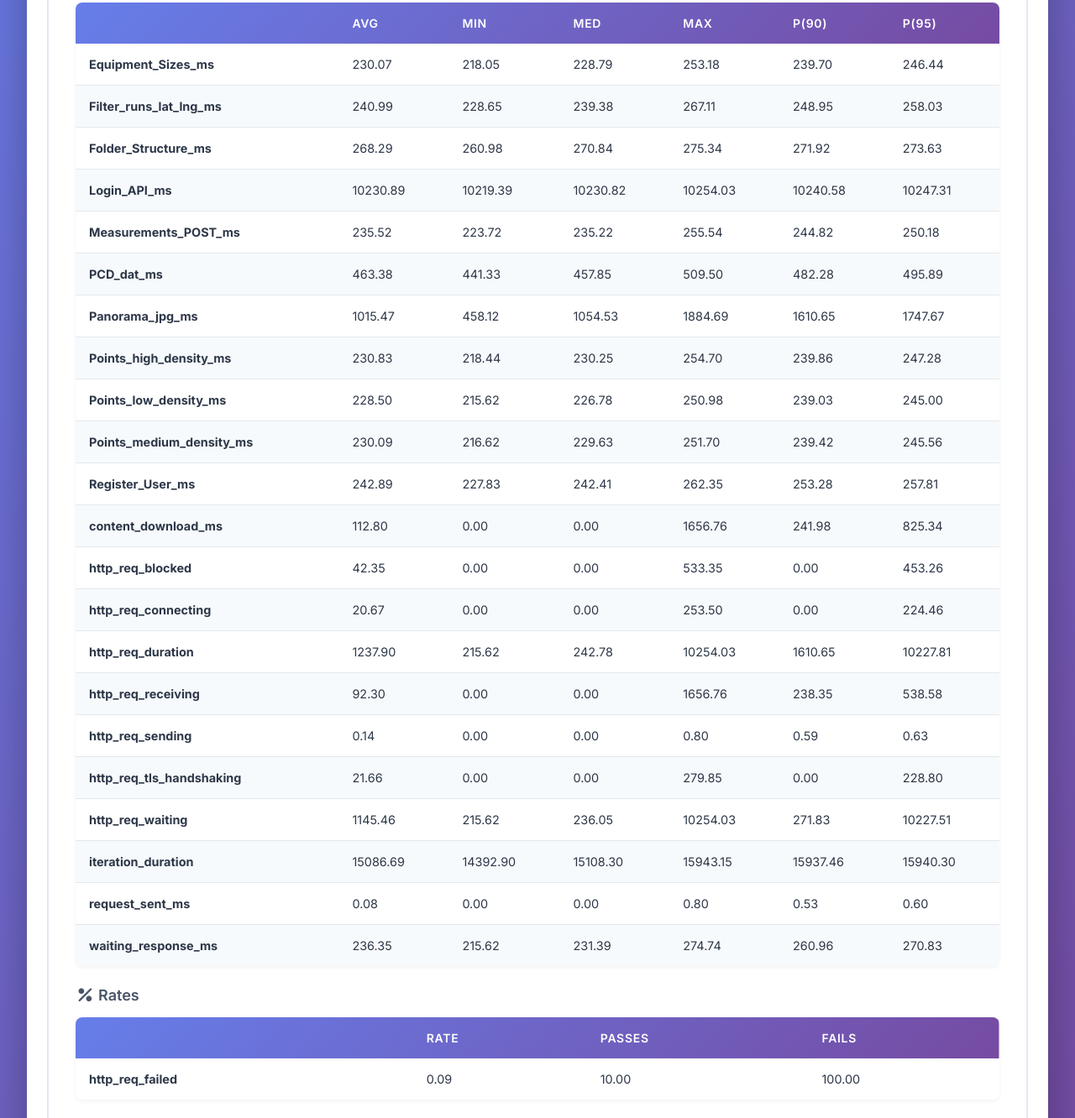
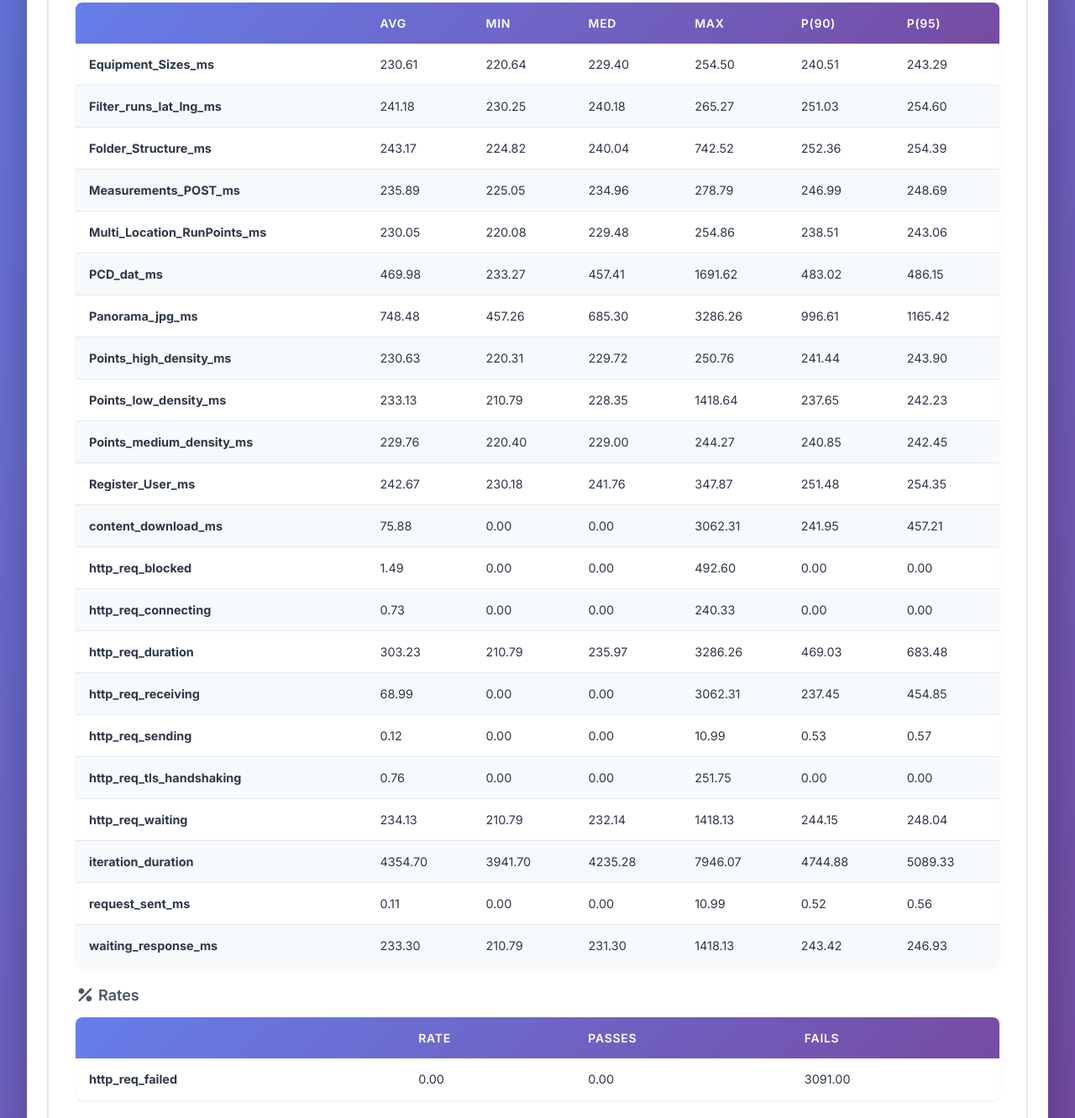
Before and after one commit to sandeephcr/lidarviewerloadtesting, a website: page index.html in a window 1280 px wide. Shown: the part 448-1780 px from the top of the page at 84% size. Drawn offline with Linux system fonts and the light colour scheme.

Commit message:
Added multi location get run points case

```diff
--- a/index.html
+++ b/index.html
@@ -10,7 +10,7 @@
     <link href="https://fonts.googleapis.com/css2?family=Inter:wght@300;400;500;600;700&display=swap" rel="stylesheet">
 
     <meta name="viewport" content="width=device-width, initial-scale=1.0" />
-    <title>Test Report: 2026-03-18 10:33</title>
+    <title>Test Report: 2026-03-18 11:43</title>
     <style>
       * {
         margin: 0;
@@ -473,7 +473,7 @@
       <header>
         <h1>
           <svg width="50" height="45" viewBox="0 0 50 45" fill="none"><path d="M31.968 34.681a2.007 2.007 0 002.011-2.003c0-1.106-.9-2.003-2.011-2.003a2.007 2.007 0 00-2.012 2.003c0 1.106.9 2.003 2.012 2.003z" fill="white"></path><path d="M39.575 0L27.154 16.883 16.729 9.31 0 45h50L39.575 0zM23.663 37.17l-2.97-4.072v4.072h-2.751V22.038l2.75 1.989v7.66l3.659-5.014 2.086 1.51-3.071 4.21 3.486 4.776h-3.189v.001zm8.305.17c-2.586 0-4.681-2.088-4.681-4.662 0-1.025.332-1.972.896-2.743l4.695-6.435 2.086 1.51-2.239 3.07a4.667 4.667 0 013.924 4.6c0 2.572-2.095 4.66-4.681 4.66z" fill="white"></path></svg>
-          Test Report: 2026-03-18 10:33
+          Test Report: 2026-03-18 11:43
         </h1>
       </header>
 
@@ -484,16 +484,16 @@
             <i class="fas fa-globe icon"></i>
             <h4>Total Requests</h4>
             <div class="metric-value">
-              110
+              3091
 
             </div>
           </div>
 
 
-            <div class="metric-card danger">
-              <i class="fas fa-times-circle icon"></i>
+            <div class="metric-card success">
+              <i class="fas fa-check-circle icon"></i>
               <h4>Failed Requests</h4>
-              <div class="metric-value">10</div>
+              <div class="metric-value">0</div>
             </div>
 
 
@@ -503,10 +503,10 @@
             <div class="metric-value">0</div>
           </div>
 
-          <div class="metric-card danger">
+          <div class="metric-card success">
             <i class="fas fa-eye icon"></i>
             <h4>Failed Checks</h4>
-            <div class="metric-value">10</div>
+            <div class="metric-value">0</div>
           </div>
         </div>
 
@@ -542,374 +542,374 @@
               <tr>
                 <td><b>Equipment_Sizes_ms</b></td>
 
-                  <td class="">230.07</td>
+                  <td class="">230.61</td>
 
-                  <td class="">218.05</td>
+                  <td class="">220.64</td>
 
-                  <td class="">228.79</td>
+                  <td class="">229.40</td>
 
-                  <td class="">253.18</td>
+                  <td class="">254.50</td>
 
-                  <td class="">239.70</td>
+                  <td class="">240.51</td>
 
-                  <td class="">246.44</td>
+                  <td class="">243.29</td>
 
               </tr>
 
               <tr>
                 <td><b>Filter_runs_lat_lng_ms</b></td>
 
-                  <td class="">240.99</td>
+                  <td class="">241.18</td>
 
-                  <td class="">228.65</td>
+                  <td class="">230.25</td>
 
-                  <td class="">239.38</td>
+                  <td class="">240.18</td>
 
-                  <td class="">267.11</td>
+                  <td class="">265.27</td>
 
-                  <td class="">248.95</td>
+                  <td class="">251.03</td>
 
-                  <td class="">258.03</td>
+                  <td class="">254.60</td>
 
               </tr>
 
               <tr>
                 <td><b>Folder_Structure_ms</b></td>
 
-                  <td class="">268.29</td>
+                  <td class="">243.17</td>
 
-                  <td class="">260.98</td>
+                  <td class="">224.82</td>
 
-                  <td class="">270.84</td>
+                  <td class="">240.04</td>
 
-                  <td class="">275.34</td>
+                  <td class="">742.52</td>
 
-                  <td class="">271.92</td>
+                  <td class="">252.36</td>
 
-                  <td class="">273.63</td>
-
-              </tr>
-
-              <tr>
-                <td><b>Login_API_ms</b></td>
-
-                  <td class="">10230.89</td>
-
-                  <td class="">10219.39</td>
-
-                  <td class="">10230.82</td>
-
-                  <td class="">10254.03</td>
-
-                  <td class="">10240.58</td>
-
-                  <td class="">10247.31</td>
+                  <td class="">254.39</td>
 
               </tr>
 
               <tr>
                 <td><b>Measurements_POST_ms</b></td>
 
-                  <td class="">235.52</td>
+                  <td class="">235.89</td>
 
-                  <td class="">223.72</td>
+                  <td class="">225.05</td>
 
-                  <td class="">235.22</td>
+                  <td class="">234.96</td>
 
-                  <td class="">255.54</td>
+                  <td class="">278.79</td>
 
-                  <td class="">244.82</td>
+                  <td class="">246.99</td>
 
-                  <td class="">250.18</td>
+                  <td class="">248.69</td>
+
+              </tr>
+
+              <tr>
+                <td><b>Multi_Location_RunPoints_ms</b></td>
+
+                  <td class="">230.05</td>
+
+                  <td class="">220.08</td>
+
+                  <td class="">229.48</td>
+
+                  <td class="">254.86</td>
+
+                  <td class="">238.51</td>
+
+                  <td class="">243.06</td>
 
               </tr>
 
               <tr>
                 <td><b>PCD_dat_ms</b></td>
 
-                  <td class="">463.38</td>
+                  <td class="">469.98</td>
 
-                  <td class="">441.33</td>
+                  <td class="">233.27</td>
 
-                  <td class="">457.85</td>
+                  <td class="">457.41</td>
 
-                  <td class="">509.50</td>
+                  <td class="">1691.62</td>
 
-                  <td class="">482.28</td>
+                  <td class="">483.02</td>
 
-                  <td class="">495.89</td>
+                  <td class="">486.15</td>
 
               </tr>
 
               <tr>
                 <td><b>Panorama_jpg_ms</b></td>
 
-                  <td class="">1015.47</td>
+                  <td class="">748.48</td>
 
-                  <td class="">458.12</td>
+                  <td class="">457.26</td>
 
-                  <td class="">1054.53</td>
+                  <td class="">685.30</td>
 
-                  <td class="">1884.69</td>
+                  <td class="">3286.26</td>
 
-                  <td class="">1610.65</td>
+                  <td class="">996.61</td>
 
-                  <td class="">1747.67</td>
+                  <td class="">1165.42</td>
 
               </tr>
 
               <tr>
                 <td><b>Points_high_density_ms</b></td>
 
-                  <td class="">230.83</td>
+                  <td class="">230.63</td>
 
-                  <td class="">218.44</td>
+                  <td class="">220.31</td>
 
-                  <td class="">230.25</td>
+                  <td class="">229.72</td>
 
-                  <td class="">254.70</td>
+                  <td class="">250.76</td>
 
-                  <td class="">239.86</td>
+                  <td class="">241.44</td>
 
-                  <td class="">247.28</td>
+                  <td class="">243.90</td>
 
               </tr>
 
               <tr>
                 <td><b>Points_low_density_ms</b></td>
 
-                  <td class="">228.50</td>
+                  <td class="">233.13</td>
 
-                  <td class="">215.62</td>
+                  <td class="">210.79</td>
 
-                  <td class="">226.78</td>
+                  <td class="">228.35</td>
 
-                  <td class="">250.98</td>
+                  <td class="">1418.64</td>
 
-                  <td class="">239.03</td>
+                  <td class="">237.65</td>
 
-                  <td class="">245.00</td>
+                  <td class="">242.23</td>
 
               </tr>
 
               <tr>
                 <td><b>Points_medium_density_ms</b></td>
 
-                  <td class="">230.09</td>
+                  <td class="">229.76</td>
 
-                  <td class="">216.62</td>
+                  <td class="">220.40</td>
 
-                  <td class="">229.63</td>
+                  <td class="">229.00</td>
 
-                  <td class="">251.70</td>
+                  <td class="">244.27</td>
 
-                  <td class="">239.42</td>
+                  <td class="">240.85</td>
 
-                  <td class="">245.56</td>
+                  <td class="">242.45</td>
 
               </tr>
 
               <tr>
                 <td><b>Register_User_ms</b></td>
 
-                  <td class="">242.89</td>
+                  <td class="">242.67</td>
 
-                  <td class="">227.83</td>
+                  <td class="">230.18</td>
 
-                  <td class="">242.41</td>
+                  <td class="">241.76</td>
 
-                  <td class="">262.35</td>
+                  <td class="">347.87</td>
 
-                  <td class="">253.28</td>
+                  <td class="">251.48</td>
 
-                  <td class="">257.81</td>
+                  <td class="">254.35</td>
 
               </tr>
 
               <tr>
                 <td><b>content_download_ms</b></td>
 
-                  <td class="">112.80</td>
+                  <td class="">75.88</td>
 
                   <td class="">0.00</td>
 
                   <td class="">0.00</td>
 
-                  <td class="">1656.76</td>
+                  <td class="">3062.31</td>
 
-                  <td class="">241.98</td>
+                  <td class="">241.95</td>
 
-                  <td class="">825.34</td>
+                  <td class="">457.21</td>
 
               </tr>
 
               <tr>
                 <td><b>http_req_blocked</b></td>
 
-                  <td class="">42.35</td>
+                  <td class="">1.49</td>
 
                   <td class="">0.00</td>
 
                   <td class="">0.00</td>
 
-                  <td class="">533.35</td>
+                  <td class="">492.60</td>
 
                   <td class="">0.00</td>
 
-                  <td class="">453.26</td>
+                  <td class="">0.00</td>
 
               </tr>
 
               <tr>
                 <td><b>http_req_connecting</b></td>
 
-                  <td class="">20.67</td>
+                  <td class="">0.73</td>
 
                   <td class="">0.00</td>
 
                   <td class="">0.00</td>
 
-                  <td class="">253.50</td>
+                  <td class="">240.33</td>
 
                   <td class="">0.00</td>
 
-                  <td class="">224.46</td>
+                  <td class="">0.00</td>
 
               </tr>
 
               <tr>
                 <td><b>http_req_duration</b></td>
 
-                  <td class="">1237.90</td>
+                  <td class="">303.23</td>
 
-                  <td class="">215.62</td>
+                  <td class="">210.79</td>
 
-                  <td class="">242.78</td>
+                  <td class="">235.97</td>
 
-                  <td class="">10254.03</td>
+                  <td class="">3286.26</td>
 
-                  <td class="">1610.65</td>
+                  <td class="">469.03</td>
 
-                  <td class="">10227.81</td>
+                  <td class="">683.48</td>
 
               </tr>
 
               <tr>
                 <td><b>http_req_receiving</b></td>
 
-                  <td class="">92.30</td>
+                  <td class="">68.99</td>
 
                   <td class="">0.00</td>
 
                   <td class="">0.00</td>
 
-                  <td class="">1656.76</td>
+                  <td class="">3062.31</td>
 
-                  <td class="">238.35</td>
+                  <td class="">237.45</td>
 
-                  <td class="">538.58</td>
+                  <td class="">454.85</td>
 
               </tr>
 
               <tr>
                 <td><b>http_req_sending</b></td>
 
-                  <td class="">0.14</td>
+                  <td class="">0.12</td>
 
                   <td class="">0.00</td>
 
                   <td class="">0.00</td>
 
-                  <td class="">0.80</td>
+                  <td class="">10.99</td>
 
-                  <td class="">0.59</td>
+                  <td class="">0.53</td>
 
-                  <td class="">0.63</td>
+                  <td class="">0.57</td>
 
               </tr>
 
               <tr>
                 <td><b>http_req_tls_handshaking</b></td>
 
-                  <td class="">21.66</td>
+                  <td class="">0.76</td>
 
                   <td class="">0.00</td>
 
                   <td class="">0.00</td>
 
-                  <td class="">279.85</td>
+                  <td class="">251.75</td>
 
                   <td class="">0.00</td>
 
-                  <td class="">228.80</td>
+                  <td class="">0.00</td>
 
               </tr>
 
               <tr>
                 <td><b>http_req_waiting</b></td>
 
-                  <td class="">1145.46</td>
+                  <td class="">234.13</td>
 
-                  <td class="">215.62</td>
+                  <td class="">210.79</td>
 
-                  <td class="">236.05</td>
+                  <td class="">232.14</td>
 
-                  <td class="">10254.03</td>
+                  <td class="">1418.13</td>
 
-                  <td class="">271.83</td>
+                  <td class="">244.15</td>
 
-                  <td class="">10227.51</td>
+                  <td class="">248.04</td>
 
               </tr>
 
               <tr>
                 <td><b>iteration_duration</b></td>
 
-                  <td class="">15086.69</td>
+                  <td class="">4354.70</td>
 
-                  <td class="">14392.90</td>
+                  <td class="">3941.70</td>
 
-                  <td class="">15108.30</td>
+                  <td class="">4235.28</td>
 
-                  <td class="">15943.15</td>
+                  <td class="">7946.07</td>
 
-                  <td class="">15937.46</td>
+                  <td class="">4744.88</td>
 
-                  <td class="">15940.30</td>
+                  <td class="">5089.33</td>
 
               </tr>
 
               <tr>
                 <td><b>request_sent_ms</b></td>
 
-                  <td class="">0.08</td>
+                  <td class="">0.11</td>
 
                   <td class="">0.00</td>
 
                   <td class="">0.00</td>
 
-                  <td class="">0.80</td>
+                  <td class="">10.99</td>
 
-                  <td class="">0.53</td>
+                  <td class="">0.52</td>
 
-                  <td class="">0.60</td>
+                  <td class="">0.56</td>
 
               </tr>
 
               <tr>
                 <td><b>waiting_response_ms</b></td>
 
-                  <td class="">236.35</td>
+                  <td class="">233.30</td>
 
-                  <td class="">215.62</td>
+                  <td class="">210.79</td>
 
-                  <td class="">231.39</td>
+                  <td class="">231.30</td>
 
-                  <td class="">274.74</td>
+                  <td class="">1418.13</td>
 
-                  <td class="">260.96</td>
+                  <td class="">243.42</td>
 
-                  <td class="">270.83</td>
+                  <td class="">246.93</td>
 
               </tr>
 
@@ -933,11 +933,11 @@
                 <tr>
                   <td><b>http_req_failed</b></td>
 
-                    <td class="">0.09</td>
+                    <td class="">0.00</td>
 
-                    <td class="">10.00</td>
+                    <td class="">0.00</td>
 
-                    <td class="">100.00</td>
+                    <td class="">3091.00</td>
 
 
                 </tr>
@@ -963,11 +963,11 @@
                   <i class="fas fa-eye icon"></i>
                   <div class="stat-row">
                     <span class="stat-label">Passed</span>
-                    <span class="stat-value">120</span>
+                    <span class="stat-value">3091</span>
                   </div>
                   <div class="stat-row">
                     <span class="stat-label">Failed</span>
-                    <span class="stat-value">10</span>
+                    <span class="stat-value">0</span>
                   </div>
                 </div>
 
@@ -978,11 +978,11 @@
                   <i class="fas fa-redo icon"></i>
                   <div class="stat-row">
                     <span class="stat-label">Total</span>
-                    <span class="stat-value">10</span>
+                    <span class="stat-value">281</span>
                   </div>
                   <div class="stat-row">
                     <span class="stat-label">Rate</span>
-                    <span class="stat-value">0.63/s</span>
+                    <span class="stat-value">2.27/s</span>
                   </div>
                 </div>
 
@@ -992,7 +992,7 @@
                 <i class="fas fa-user icon"></i>
                 <div class="stat-row">
                   <span class="stat-label">Min</span>
-                  <span class="stat-value">6</span>
+                  <span class="stat-value">5</span>
                 </div>
                 <div class="stat-row">
                   <span class="stat-label">Max</span>
@@ -1006,14 +1006,14 @@
                 <div class="stat-row">
                   <span class="stat-label">Total</span>
                   <span class="stat-value">
-                    110
+                    3091
 
                   </span>
                 </div>
                 <div class="stat-row">
                   <span class="stat-label">Rate</span>
                   <span class="stat-value">
-                    6.90/s
+                    24.95/s
 
                   </span>
                 </div>
@@ -1024,11 +1024,11 @@
                 <i class="fas fa-cloud-download-alt icon"></i>
                 <div class="stat-row">
                   <span class="stat-label">Total</span>
-                  <span class="stat-value">4.97 MB</span>
+                  <span class="stat-value">141.45 MB</span>
                 </div>
                 <div class="stat-row">
                   <span class="stat-label">Rate</span>
-                  <span class="stat-value">0.31 mB/s</span>
+                  <span class="stat-value">1.14 mB/s</span>
                 </div>
               </div>
 
@@ -1037,11 +1037,11 @@
                 <i class="fas fa-cloud-upload-alt icon"></i>
                 <div class="stat-row">
                   <span class="stat-label">Total</span>
-                  <span class="stat-value">0.06 MB</span>
+                  <span class="stat-value">1.15 MB</span>
                 </div>
                 <div class="stat-row">
                   <span class="stat-label">Rate</span>
-                  <span class="stat-value">0.00 mB/s</span>
+                  <span class="stat-value">0.01 mB/s</span>
                 </div>
               </div>
             </div>
@@ -1068,80 +1068,68 @@
 
                   <tr class="checkDetails">
                     <td width="50%">Folder structure status</td>
-                    <td class="good">10</td>
+                    <td class="good">281</td>
                     <td class="">0</td>
                   </tr>
 
                   <tr class="checkDetails">
                     <td width="50%">Points (low density)</td>
-                    <td class="good">10</td>
+                    <td class="good">281</td>
                     <td class="">0</td>
                   </tr>
 
                   <tr class="checkDetails">
                     <td width="50%">Points (medium density)</td>
-                    <td class="good">10</td>
+                    <td class="good">281</td>
                     <td class="">0</td>
                   </tr>
 
                   <tr class="checkDetails">
                     <td width="50%">Points (high density)</td>
-                    <td class="good">10</td>
+                    <td class="good">281</td>
                     <td class="">0</td>
                   </tr>
 
                   <tr class="checkDetails">
                     <td width="50%">PCD - dat file</td>
-                    <td class="good">10</td>
+                    <td class="good">281</td>
                     <td class="">0</td>
                   </tr>
 
                   <tr class="checkDetails">
                     <td width="50%">Panorama - jpg file</td>
-                    <td class="good">10</td>
+                    <td class="good">281</td>
                     <td class="">0</td>
                   </tr>
 
                   <tr class="checkDetails">
                     <td width="50%">Measurements POST status 200/201</td>
-                    <td class="good">10</td>
+                    <td class="good">281</td>
                     <td class="">0</td>
                   </tr>
 
                   <tr class="checkDetails">
                     <td width="50%">Filter runs by lat/lng status 200</td>
-                    <td class="good">10</td>
+                    <td class="good">281</td>
                     <td class="">0</td>
                   </tr>
 
                   <tr class="checkDetails">
                     <td width="50%">Equipment Sizes status</td>
-                    <td class="good">10</td>
+                    <td class="good">281</td>
                     <td class="">0</td>
                   </tr>
 
                   <tr class="checkDetails">
                     <td width="50%">Register status 201</td>
-                    <td class="good">10</td>
+                    <td class="good">281</td>
                     <td class="">0</td>
                   </tr>
 
                   <tr class="checkDetails">
-                    <td width="50%">Message correct</td>
-                    <td class="good">10</td>
+                    <td width="50%">Multi-location run points</td>
+                    <td class="good">281</td>
                     <td class="">0</td>
-                  </tr>
-
-                  <tr class="checkDetails">
-                    <td width="50%">User object present</td>
-                    <td class="good">10</td>
-                    <td class="">0</td>
-                  </tr>
-
-                  <tr class="checkDetails">
-                    <td width="50%">Login status 200</td>
-                    <td class="">0</td>
-                    <td class="failed">10</td>
                   </tr>
 
               </tbody>
```
Also changed, not shown: data/runCoordinates.json (added, +242 -0 lines), multi-user-test.js (+22 -3 lines), data/accessTokens.json, data/tokens.json.
